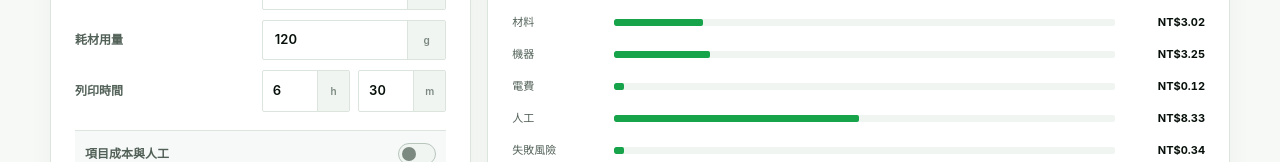
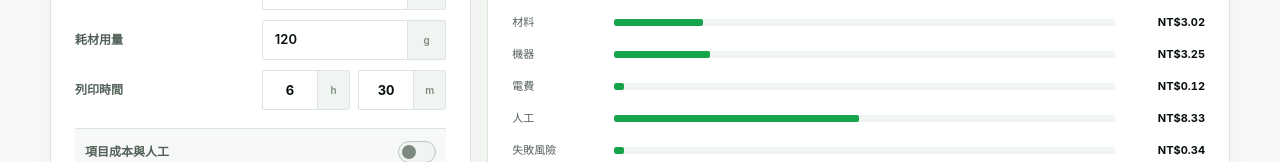
Before and after one commit to wudanglaodao/zaps-work-quote, a Next.js app: page /zh-hant/tools/3d-print-cost-calculator in a window 1280 px wide. Shown: the part 580-742 px from the top of the page. Built offline with nearby package versions, Linux system fonts and the light colour scheme; no server answers.

Commit message:
fix: stabilize print time inputs

```diff
--- a/src/app/globals.css
+++ b/src/app/globals.css
@@ -260,12 +260,13 @@ svg { flex: 0 0 auto; }
 .field-control input:focus, .field-control select:focus { border-color: var(--green); box-shadow: 0 0 0 3px color-mix(in srgb, var(--green) 13%, transparent); }
 .field-control input:has(+ i) { padding-inline-end: 72px; }
 .field-control i { min-width: 38px; position: absolute; inset-block: 1px; inset-inline-end: 1px; display: flex; align-items: center; justify-content: center; padding-inline: 8px; border-inline-start: 1px solid var(--line); background: var(--surface-2); color: var(--subtle); font-style: normal; font-size: 10px; pointer-events: none; }
-.split-controls { display: grid; grid-template-columns: 1fr 1fr; gap: 8px; }
-.time-control { display: grid; grid-template-columns: minmax(0, 1fr) 32px; overflow: hidden; border: 1px solid var(--line); border-radius: 2px; background: var(--surface); }
+.split-controls { min-width: 0; display: grid; grid-template-columns: repeat(2, minmax(0, 1fr)); gap: 8px; }
+.time-control { min-width: 0; height: 40px; display: grid; grid-template-columns: minmax(42px, 1fr) 32px; overflow: hidden; border: 1px solid var(--line); border-radius: 2px; background: var(--surface); }
 .time-control:focus-within { border-color: var(--green); box-shadow: 0 0 0 3px color-mix(in srgb, var(--green) 13%, transparent); }
-.time-control input, .time-control input:has(+ i) { min-width: 0; padding: 0 10px; border: 0; border-radius: 0; box-shadow: none; background: transparent; font-variant-numeric: tabular-nums; }
-.time-control input:focus { border: 0; box-shadow: none; }
-.time-control i { min-width: 0; position: static; padding: 0; border-inline-start: 1px solid var(--line); background: var(--surface-2); }
+.time-input, .time-input:has(+ .time-unit) { width: 100%; min-width: 0; height: 38px; min-height: 38px; padding: 0 8px; border: 0; border-radius: 0; outline: 0; box-shadow: none; appearance: textfield; background: transparent; color: var(--ink); font: inherit; font-size: 13px; font-weight: 650; line-height: normal; text-align: center; font-variant-numeric: tabular-nums; -webkit-text-fill-color: var(--ink); opacity: 1; }
+.time-input::-webkit-inner-spin-button, .time-input::-webkit-outer-spin-button { margin: 0; appearance: none; }
+.time-input:focus { border: 0; outline: 0; box-shadow: none; }
+.time-unit { min-width: 0; display: grid; place-items: center; border-inline-start: 1px solid var(--line); background: var(--surface-2); color: var(--subtle); font-size: 10px; font-weight: 630; line-height: 1; pointer-events: none; }
 .form-disclosure { margin-top: 18px; border-top: 1px solid var(--line); border-bottom: 1px solid var(--line); background: color-mix(in srgb, var(--surface-2) 55%, transparent); }
 .form-disclosure summary { min-height: 46px; display: flex; align-items: center; justify-content: space-between; padding-inline: 10px; list-style: none; cursor: pointer; color: var(--muted); font-size: 12px; font-weight: 680; }
 .form-disclosure summary::-webkit-details-marker { display: none; }
--- a/src/components/three-d-print-calculator.tsx
+++ b/src/components/three-d-print-calculator.tsx
@@ -56,16 +56,17 @@ function TimeField({
   minutesLabel: string;
 }) {
   function numericValue(value: string, max?: number) {
-    const digits = value.replace(/\D/g, "");
-    if (!digits) return 0;
-    return max === undefined ? Number(digits) : Math.min(max, Number(digits));
+    const parsed = Number(value);
+    if (!Number.isFinite(parsed)) return 0;
+    const normalized = Math.max(0, Math.floor(parsed));
+    return max === undefined ? normalized : Math.min(max, normalized);
   }
 
   return <div className="field split-field">
     <span>{label}</span>
     <span className="split-controls">
-      <span className="field-control time-control"><input aria-label={hoursLabel} inputMode="numeric" pattern="[0-9]*" type="text" value={String(Number.isFinite(hours) ? hours : 0)} onChange={(event) => onHoursChange(numericValue(event.target.value))} /><i>h</i></span>
-      <span className="field-control time-control"><input aria-label={minutesLabel} inputMode="numeric" pattern="[0-9]*" type="text" value={String(Number.isFinite(minutes) ? minutes : 0)} onChange={(event) => onMinutesChange(numericValue(event.target.value, 59))} /><i>m</i></span>
+      <span className="time-control"><input className="time-input" aria-label={hoursLabel} inputMode="numeric" min="0" step="1" type="number" value={Number.isFinite(hours) ? hours : 0} onChange={(event) => onHoursChange(numericValue(event.target.value))} /><span className="time-unit" aria-hidden="true">h</span></span>
+      <span className="time-control"><input className="time-input" aria-label={minutesLabel} inputMode="numeric" min="0" max="59" step="1" type="number" value={Number.isFinite(minutes) ? minutes : 0} onChange={(event) => onMinutesChange(numericValue(event.target.value, 59))} /><span className="time-unit" aria-hidden="true">m</span></span>
     </span>
   </div>;
 }
```
